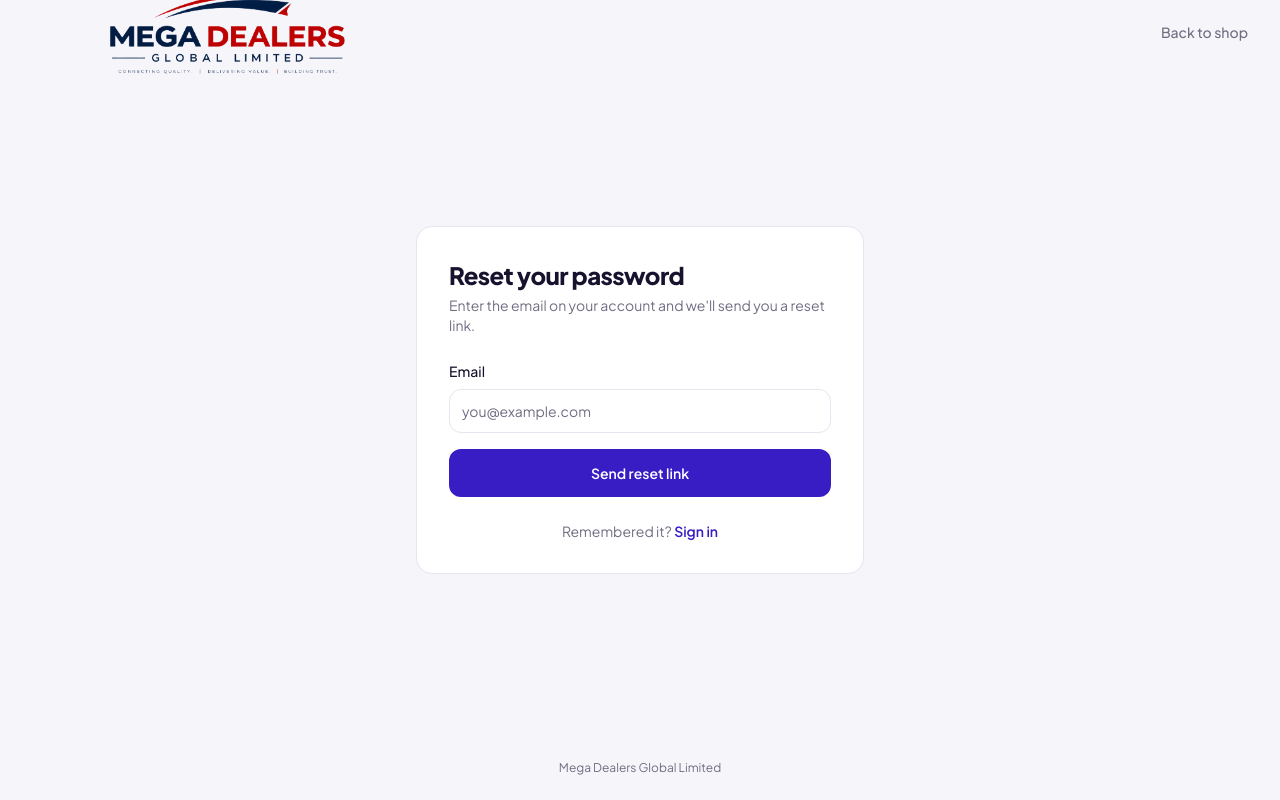
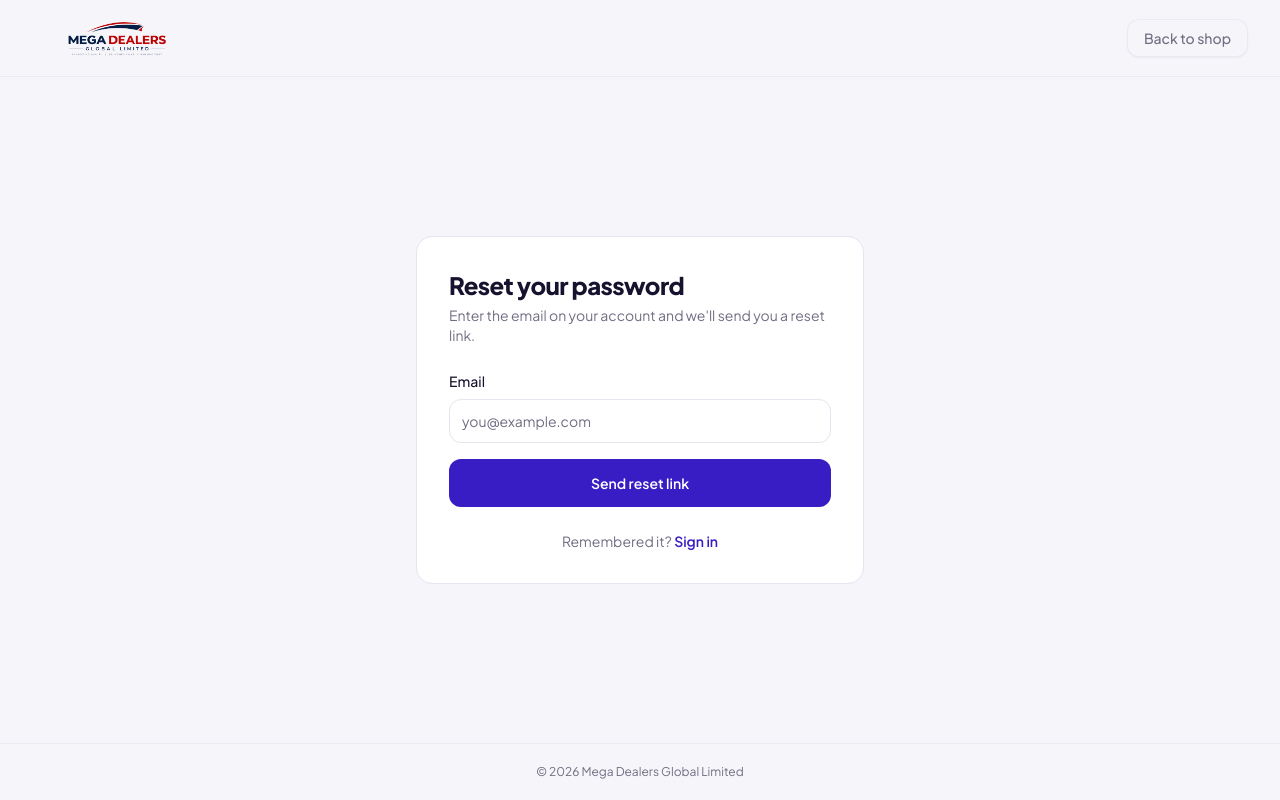
Before and after one commit to davidgraphix/summy-web, a Next.js app: page /forgot-password in a window 1280 px wide. Built offline with nearby package versions, Linux system fonts and the light colour scheme; no server answers.

Commit message:
Enhance AuthLayout with improved header styling and back-to-shop link

```diff
--- a/src/app/(auth)/layout.tsx
+++ b/src/app/(auth)/layout.tsx
@@ -2,28 +2,74 @@ import { LEGAL_NAME } from "@/lib/brand";
 import Link from "next/link";
 import { Logo } from "@/components/shared/logo";
 
-export default function AuthLayout({ children }: { children: React.ReactNode }) {
+export default function AuthLayout({
+  children,
+}: {
+  children: React.ReactNode;
+}) {
   return (
-    <div className="flex min-h-screen flex-col">
-      <header className="flex h-16 items-center justify-between px-4 sm:px-8">
-        <Logo />
-        <Link href="/" className="text-sm font-medium text-muted-foreground hover:text-foreground">
-          Back to shop
-        </Link>
+    <div className="flex min-h-screen flex-col bg-background">
+      {/* =========================================================
+          AUTH HEADER
+      ========================================================= */}
+      <header className="sticky top-0 z-30 border-b border-border/70 bg-background/95 backdrop-blur-md">
+        <div className="mx-auto flex h-[76px] w-full max-w-7xl items-center justify-between px-4 sm:px-6 lg:px-8">
+          {/* Compact Auth Logo */}
+          <Logo
+            className="
+              [&_img]:h-[54px]
+              [&_img]:w-[155px]
+              sm:[&_img]:h-[58px]
+              sm:[&_img]:w-[170px]
+            "
+          />
+
+          {/* Back to Shop */}
+          <Link
+            href="/"
+            className="
+              inline-flex
+              items-center
+              rounded-lg
+              border border-border/70
+              bg-background
+              px-3.5
+              py-2
+              text-sm
+              font-medium
+              text-muted-foreground
+              shadow-sm
+              transition-all
+              duration-200
+              hover:border-primary/30
+              hover:bg-muted
+              hover:text-foreground
+              hover:shadow-md
+              active:scale-[0.98]
+              sm:px-4
+            "
+          >
+            Back to shop
+          </Link>
+        </div>
       </header>
-      <main className="flex flex-1 items-center justify-center px-4 py-8">
-        <div className="w-full max-w-md">{children}</div>
+
+      {/* =========================================================
+          AUTH CONTENT
+      ========================================================= */}
+      <main className="flex flex-1 items-center justify-center px-4 py-10 sm:px-6 sm:py-12">
+        <div className="w-full max-w-md">
+          {children}
+        </div>
       </main>
-      {/*
-        The old line carried "BN-3217879", the previous entity's Business Name
-        registration. Mega Dealers Global Limited is a limited company, so that
-        number does not carry over — it would have an RC number instead, which
-        has not been supplied. Showing the old BN against the new name would be a
-        false registration claim, so only the legal name is displayed until the
-        RC number is provided.
-      */}
-      <footer className="py-6 text-center text-xs text-muted-foreground">
-        {LEGAL_NAME}
+
+      {/* =========================================================
+          FOOTER
+      ========================================================= */}
+      <footer className="border-t border-border/60 px-4 py-5 text-center">
+        <p className="text-xs text-muted-foreground">
+          © {new Date().getFullYear()} {LEGAL_NAME}
+        </p>
       </footer>
     </div>
   );
```
